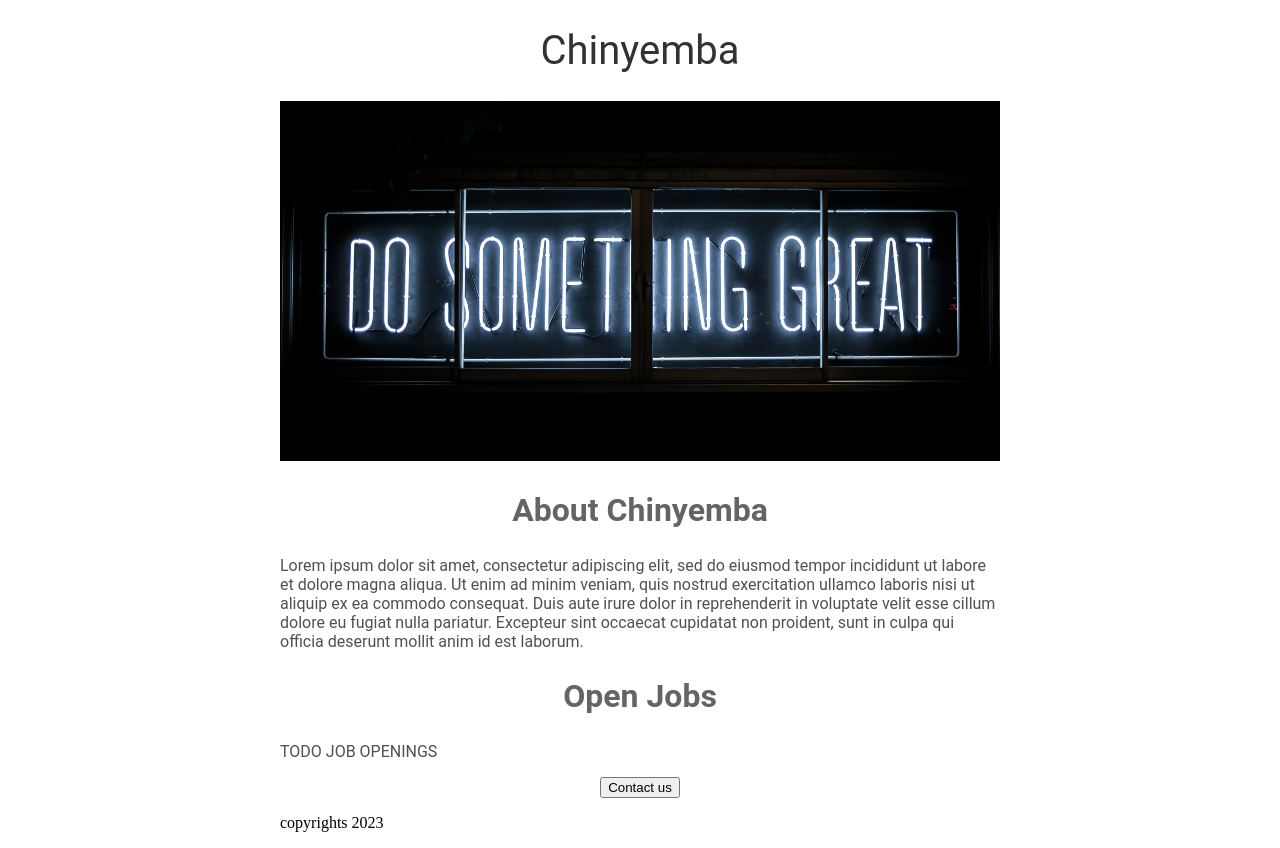
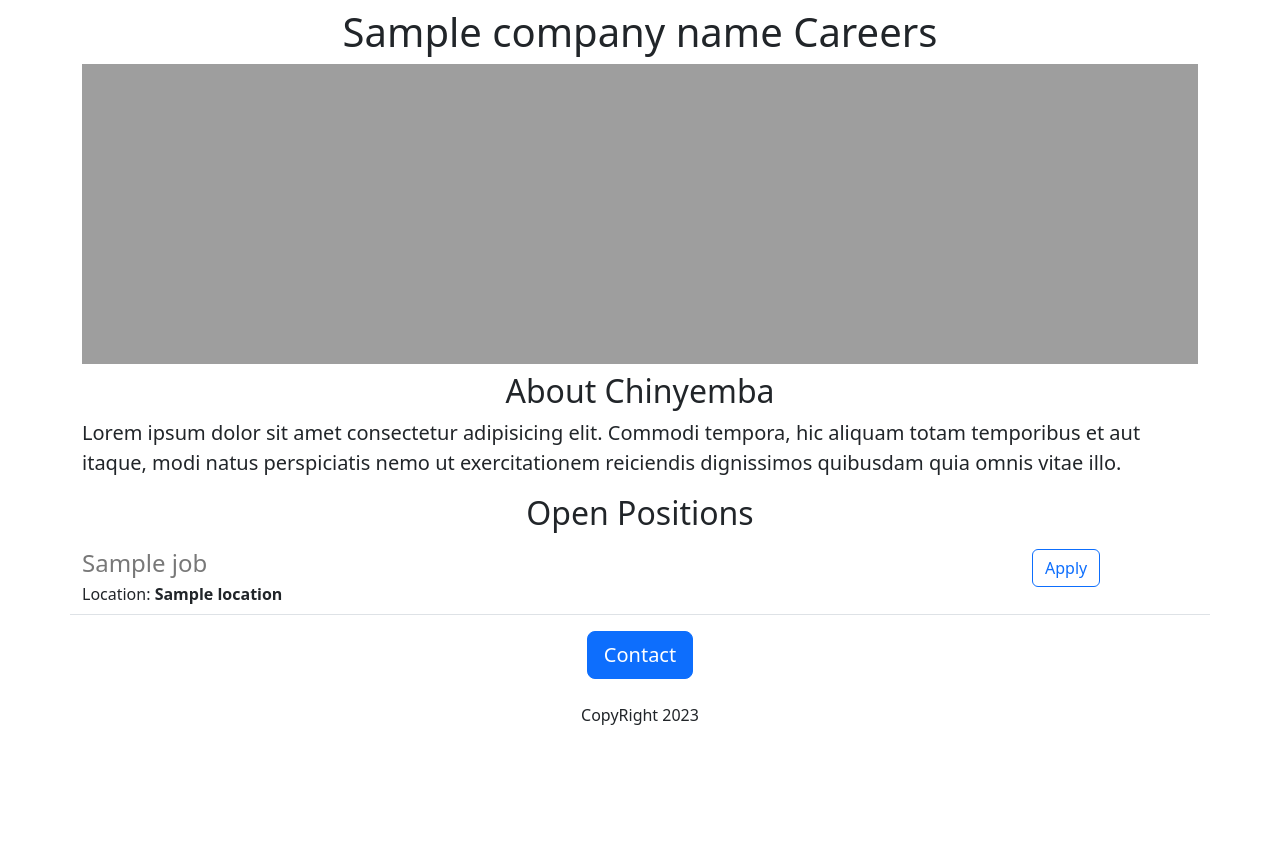
Before and after one commit to Chinyemba-ck/Chinyemba-Career-Website-v2, a Flask app: template templates/home.html in a window 1280 px wide. After the commit the page ends 725 px from the top, so only its background shows below. Run offline with Flask 2, Linux system fonts and the light colour scheme; the template is opened without the code that fills it: most values are stand-ins (such as "Sample title", 1, 10 or a date in 2020).

Commit message:
Added requirements
Added requirements

```diff
--- /dev/null
+++ b/requirements.txt
@@ -0,0 +1,2 @@
+Flask
+gunicorn
--- a/templates/home.html
+++ b/templates/home.html
@@ -1,62 +1,37 @@
 <!DOCTYPE html>
 <html>
     <head>
-    <title>
-      Chinyemba Careers
-    </title>
+        <title>Chinyemba Careers</title>
+        <meta charset="utf-8">
+        <meta name="viewport" content="width=device-width, initial-scale=1">
+        <link href="https://cdn.jsdelivr.net/npm/bootstrap@5.3.0-alpha3/dist/css/bootstrap.min.css" rel="stylesheet" integrity="sha384-KK94CHFLLe+nY2dmCWGMq91rCGa5gtU4mk92HdvYe+M/SXH301p5ILy+dN9+nJOZ" crossorigin="anonymous">
+        <link rel="shortcut icon"  href="{{ url_for('static', filename='fav.ico') }}">
         <style>
-      h1{
-        font-size: 40px;
-        font-family: Roboto;
-        font-weight:normal;
-        color: rgb(50,50,50);
-        text-align:center;
-      }
-      #container{
-          max-width:720px;
-          margin:0 auto 0 auto;
-      }
-
-      #banner{
-              width:100%;
-height:360px;
-object-fit:cover;
-      }
-      h2{
-        font-family:Roboto;
-      color:rgb(100,100,100);
-      font-size:32px;
-        text-align:center;
-      }
-      .body-text{
-        font-family:Roboto;
-        color:rgb(80,80,80);
+            #banner {
+                width: 100%;
+                height: 300px;
+                object-fit: cover;
             }
         </style>
     </head>
     <body>
-    <div id="container"><h1>Chinyemba</h1>
-    <img
-   id = "banner"  src=https://my-career-website.chinyemba-ck.repl.co/static/banner.jpg ">
-    <h2>About Chinyemba</h2>
-    <p class="body-text">
-      Lorem ipsum dolor sit amet, consectetur adipiscing elit, sed do eiusmod tempor incididunt ut labore et dolore magna aliqua. Ut enim ad minim veniam, quis nostrud exercitation ullamco laboris nisi ut aliquip ex ea commodo consequat. Duis aute irure dolor in reprehenderit in voluptate velit esse cillum dolore eu fugiat nulla pariatur. Excepteur sint occaecat cupidatat non proident, sunt in culpa qui officia deserunt mollit anim id est laborum.
+        <div class="container">
+            <h1 class="text-center mt-2 mb-2">{{company_name}} Careers</h1>
+            <img id="banner" class="img-fluid" src="http://127.0.0.1:5000/static/banner.jpeg">
+            <h2 class="text-center mt-2 mb-2">About Chinyemba</h2>
+            <p class="lead">
+            Lorem ipsum dolor sit amet consectetur adipisicing elit. Commodi tempora, hic aliquam totam temporibus et aut itaque, modi natus perspiciatis nemo ut exercitationem reiciendis dignissimos quibusdam quia omnis vitae illo.
             </p>
-    <h2>
-      Open Jobs
-    </h2>
-    <p  class="body-text">
-      TODO JOB OPENINGS
+            <h2 class="text-center mt-2 mb-2">Open Positions</h2>
+            <p>
+                {% for job in jobs %}
+                    {% include "jobs.html"  %}
+                {%  endfor  %}
             </p>
-      <div style="text-align:center">
-    <button>
-      Contact us
-    </button>
-      <div></div>
+            <div class="text-center">
+                <button class="btn btn-primary btn-lg ">Contact</button>
+                <p class="mt-4">CopyRight 2023</p>
             </div>
-      <p>
-        copyrights 2023
-      </p>
+        </div>
     </body>
-
 </html>
--- /dev/null
+++ b/templates/jobs.html
@@ -0,0 +1,14 @@
+<div class="border-bottom row"  style="margin-bottom:16px;padding-bottom:8px;">
+    <div class="col-10">
+        <h4 style="color:rgb(120,120,120); margin-bottom:4px;">
+            {{job["title"]}}
+        </h4>
+        <div>Location:<b> {{job["location"]}} </b></div>
+        {%  if "salary"  in job  %}
+        <div>Salary:<b> {{job["salary"]}} </b></div>
+        {% endif %}
+        </div>
+        <div class="col-2">
+        <button type="button" class="btn btn-outline-primary">Apply</button>
+        </div>
+</div>
```
Also changed, not shown: static/fav.ico.ico (added). Lines whose indentation alone changed are shown as unchanged.
